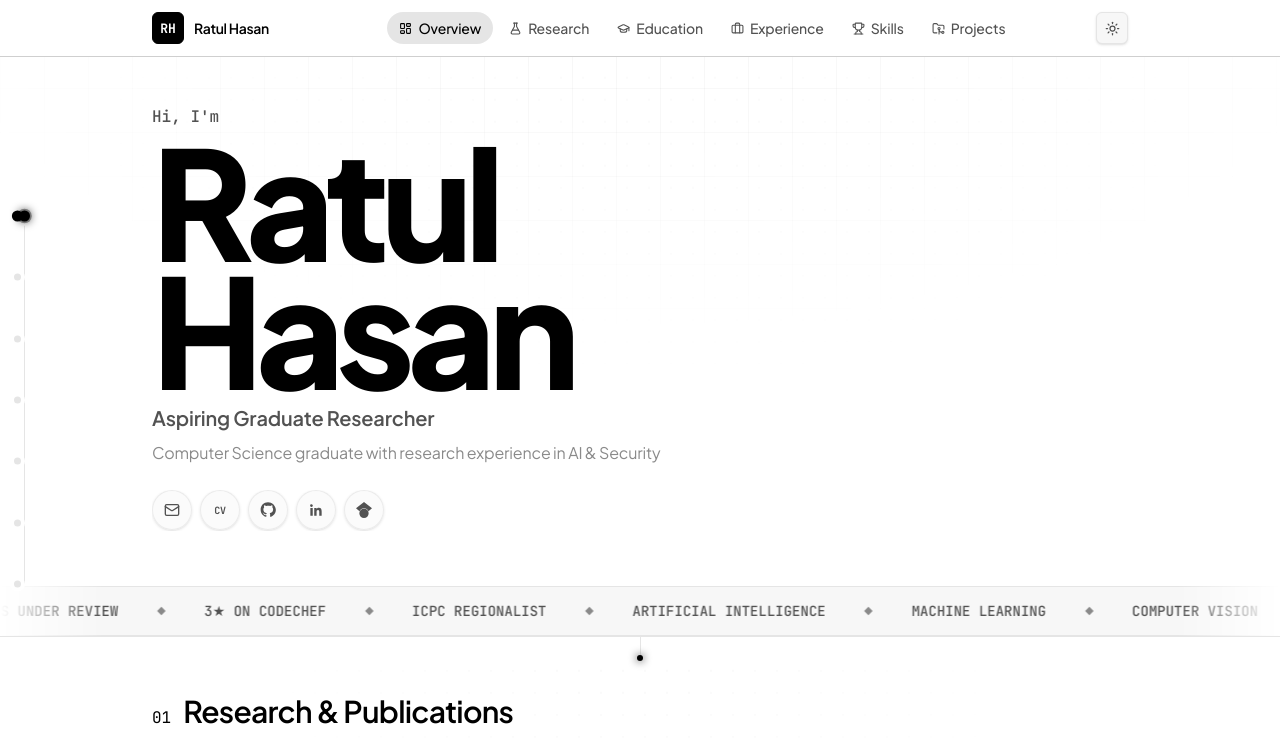
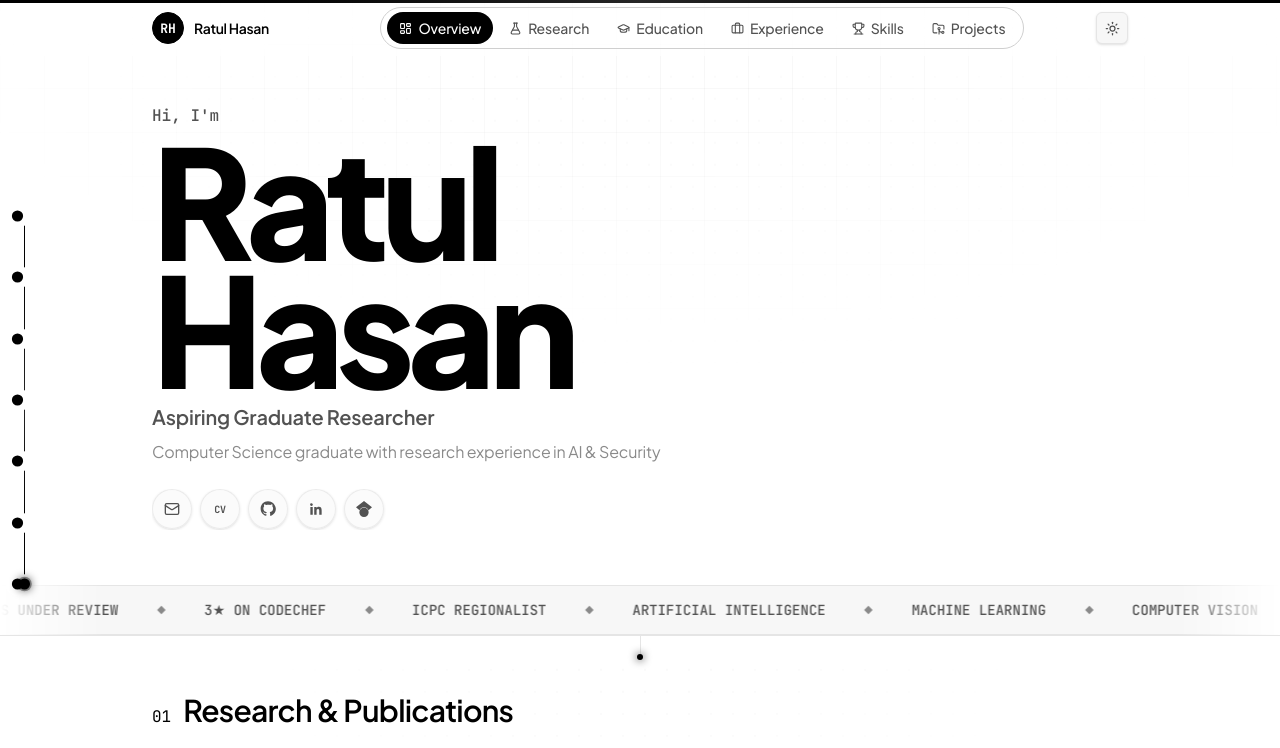
Before and after one commit to ratulhasan001/portfolio, a Next.js app: page / in a window 1280 px wide. Shown: the top 748 px of the page. Built offline with nearby package versions, Linux system fonts and the light colour scheme.

Commit message:
Stop the navbar morphing on scroll; put links in a rounded rail
The RH badge becomes round, on the CV page too.

```diff
--- a/src/app/cv/page.tsx
+++ b/src/app/cv/page.tsx
@@ -19,7 +19,7 @@ export default function CvPage() {
             href="/"
             className="group flex min-w-0 items-center gap-2.5 text-fg-default"
           >
-            <span className="mono flex h-8 w-8 shrink-0 items-center justify-center rounded-md border border-fg-default bg-fg-default text-[13px] font-bold leading-none tracking-tight text-canvas transition-colors duration-200 group-hover:bg-canvas group-hover:text-fg-default">
+            <span className="mono flex h-8 w-8 shrink-0 items-center justify-center rounded-full border border-fg-default bg-fg-default text-[13px] font-bold leading-none tracking-tight text-canvas transition-colors duration-200 group-hover:bg-canvas group-hover:text-fg-default">
               RH
             </span>
             <span className="flex min-w-0 items-center gap-1.5 text-sm font-semibold tracking-tight">
--- a/src/components/nav.tsx
+++ b/src/components/nav.tsx
@@ -36,7 +36,7 @@ function Logo({ compact = false }: { compact?: boolean }) {
       aria-label="Ratul Hasan — back to top"
       className="group flex items-center gap-2.5 font-semibold text-fg-default"
     >
-      <span className="mono flex h-8 w-8 items-center justify-center rounded-md border border-fg-default bg-fg-default text-[13px] font-bold leading-none tracking-tight text-canvas transition-colors duration-200 group-hover:bg-canvas group-hover:text-fg-default">
+      <span className="mono flex h-8 w-8 items-center justify-center rounded-full border border-fg-default bg-fg-default text-[13px] font-bold leading-none tracking-tight text-canvas transition-colors duration-200 group-hover:bg-canvas group-hover:text-fg-default">
         RH
       </span>
       {!compact && (
@@ -50,15 +50,7 @@ function Logo({ compact = false }: { compact?: boolean }) {
 
 export function Nav() {
   const [active, setActive] = useState("#overview");
-  const [scrolled, setScrolled] = useState(false);
   const [mobileOpen, setMobileOpen] = useState(false);
-
-  useEffect(() => {
-    const onScroll = () => setScrolled(window.scrollY > 8);
-    onScroll();
-    window.addEventListener("scroll", onScroll);
-    return () => window.removeEventListener("scroll", onScroll);
-  }, []);
 
   useEffect(() => {
     const sections = links
@@ -89,32 +81,19 @@ export function Nav() {
       {/* Desktop: floating horizontal bar, top */}
       <motion.header
         initial={{ opacity: 0, y: -12 }}
-        animate={{
-          opacity: 1,
-          y: 0,
-          marginLeft: scrolled ? 14 : 0,
-          marginRight: scrolled ? 14 : 0,
-          marginTop: scrolled ? 10 : 0,
-          borderRadius: scrolled ? 20 : 0,
-        }}
-        transition={{
-          opacity: { duration: 0.5, delay: 0.2 + bootDelay },
-          y: { duration: 0.5, delay: 0.2 + bootDelay },
-          marginLeft: { type: "spring", stiffness: 260, damping: 26 },
-          marginRight: { type: "spring", stiffness: 260, damping: 26 },
-          marginTop: { type: "spring", stiffness: 260, damping: 26 },
-          borderRadius: { type: "spring", stiffness: 260, damping: 26 },
-        }}
-        className={`safe-top sticky top-0 z-50 hidden overflow-hidden transition-[background-color,border-color,box-shadow] duration-500 lg:block ${
-          scrolled
-            ? "border border-border-strong bg-canvas/80 shadow-[0_10px_34px_-16px_rgba(0,0,0,0.45)] backdrop-blur-xl"
-            : "border-b border-border-strong bg-canvas shadow-none"
-        }`}
+        animate={{ opacity: 1, y: 0 }}
+        transition={{ duration: 0.5, delay: 0.2 + bootDelay }}
+        // The bar never changes shape on scroll. It carries no fill or rule of
+        // its own; the page simply passes behind it out of focus, so the only
+        // drawn edge on screen stays the rounded rail around the links.
+        className="safe-top sticky top-0 z-50 hidden bg-canvas/50 backdrop-blur-xl backdrop-saturate-150 lg:block"
       >
         <div className="mx-auto flex h-14 max-w-5xl items-center justify-between px-4 sm:px-6">
           <Logo />
 
-          <nav className="ml-10 flex items-center gap-1">
+          {/* The links sit inside their own rounded rail, so the nav reads as
+              one control rather than a rule ruled across the whole page. */}
+          <nav className="ml-10 flex items-center gap-1 rounded-full border border-border-strong px-1.5 py-1">
             {links.map((link) => {
               const Icon = link.icon;
               const isActive = active === link.href;
@@ -131,7 +110,7 @@ export function Nav() {
                   <span
                     className={`relative z-10 flex items-center gap-1.5 transition-colors duration-200 ${
                       isActive
-                        ? "text-accent"
+                        ? "text-on-accent"
                         : "text-fg-muted group-hover:text-fg-default"
                     }`}
                   >
@@ -142,7 +121,7 @@ export function Nav() {
                     <motion.span
                       layoutId="nav-pill"
                       transition={{ type: "spring", stiffness: 380, damping: 32 }}
-                      className="absolute inset-0 rounded-full bg-accent/10"
+                      className="absolute inset-0 rounded-full bg-accent"
                     />
                   )}
                 </a>
@@ -217,7 +196,7 @@ export function Nav() {
                       }}
                       className={`flex items-center gap-2.5 rounded-md px-3 py-2.5 text-sm font-medium transition-colors duration-200 ${
                         isActive
-                          ? "bg-accent/10 text-accent"
+                          ? "bg-accent text-on-accent"
                           : "text-fg-muted hover:bg-canvas-subtle hover:text-fg-default"
                       }`}
                     >
```
